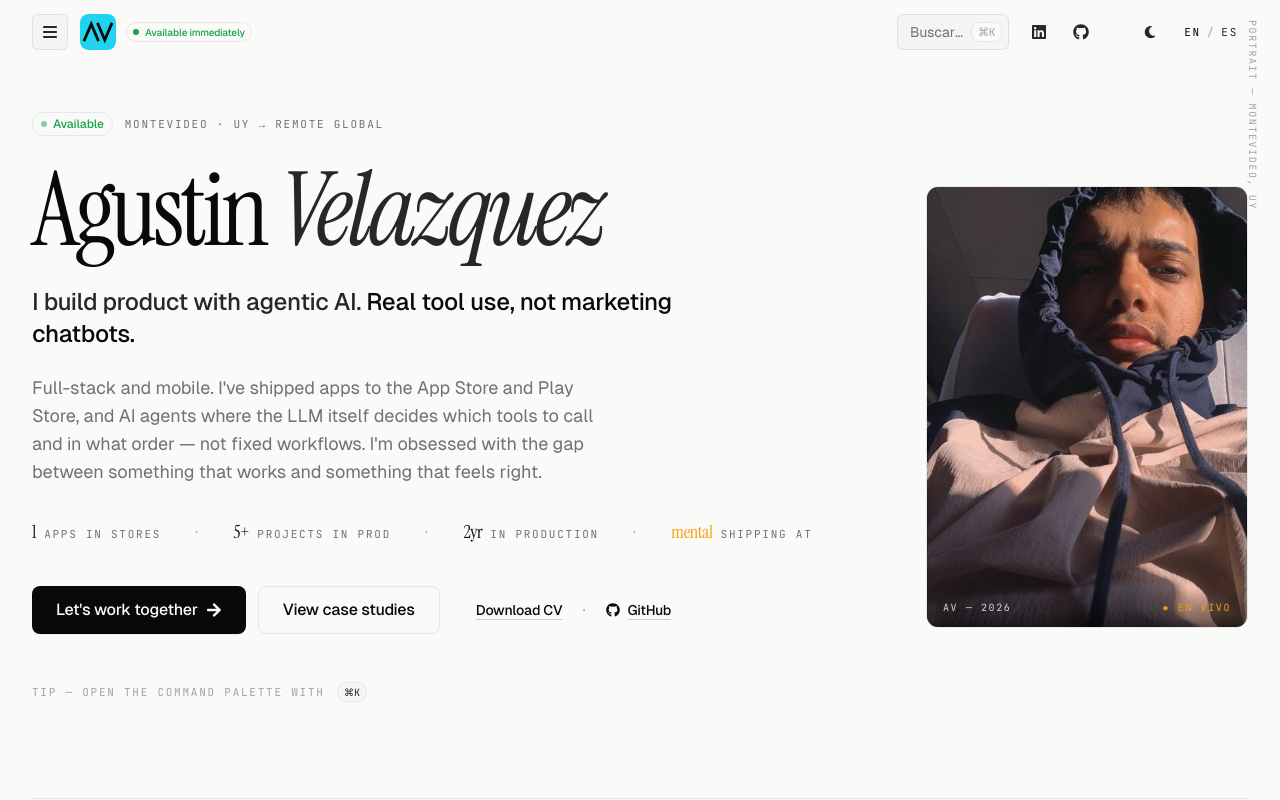
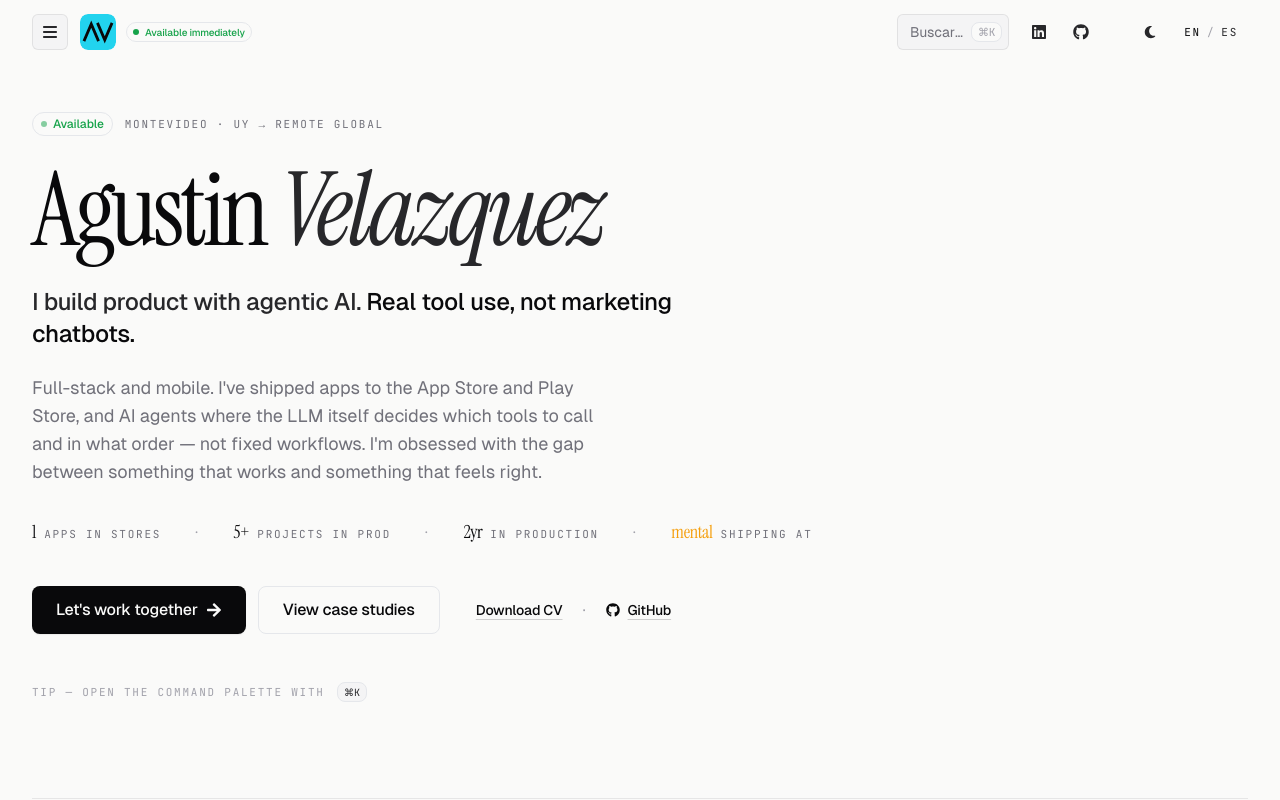
Before and after one commit to AgustinVelazquez0/React_Portfolio_Av, a React (Vite) app: page / in a window 1280 px wide. Shown: the top 800 px of the page. Built offline with nearby package versions, Linux system fonts and the light colour scheme; no server answers.

Commit message:
delete photo

```diff
--- a/src/components/sections/Hero.jsx
+++ b/src/components/sections/Hero.jsx
@@ -3,7 +3,6 @@
 import { fadeUp, stagger, transitions } from "../../lib/motion";
 import Button from "../ui/Button";
 import Tag from "../ui/Tag";
-import profilePic from "../../assets/Agustin.png";
 import { CV_URL_ES, CV_URL_EN } from "../../constants";
 import { FaArrowRight, FaGithub } from "react-icons/fa";
 
@@ -22,13 +21,12 @@
       id="hero"
       className="pt-28 pb-16 lg:pb-24 min-h-[88vh] flex items-center"
     >
-      <div className="w-full grid grid-cols-1 lg:grid-cols-12 gap-12 items-center">
-        {/* Columna texto — 8/12 (proporción editorial) */}
+      <div className="w-full max-w-4xl">
         <motion.div
           variants={stagger(0.05)}
           initial="hidden"
           animate="visible"
-          className="lg:col-span-8 flex flex-col items-start"
+          className="flex flex-col items-start"
         >
           {/* Eyebrow mono — location + niche */}
           <motion.div variants={fadeUp} className="mb-6 flex items-center gap-3">
@@ -150,48 +148,6 @@
             </kbd>
           </motion.p>
         </motion.div>
-
-        {/* Columna imagen — 4/12 — sin glow, con marco editorial */}
-        <motion.div
-          initial={{ opacity: 0, x: 24 }}
-          animate={{ opacity: 1, x: 0 }}
-          transition={{ ...transitions.enter, delay: 0.2 }}
-          className="lg:col-span-4 flex justify-center lg:justify-end"
-        >
-          <figure className="relative">
-            <div className="relative overflow-hidden rounded-xl border border-line-DEFAULT bg-surface-1">
-              <img
-                src={profilePic}
-                alt="Agustin Velazquez — Full-Stack Engineer"
-                loading="eager"
-                width="320"
-                height="440"
-                className="w-[280px] lg:w-[320px] h-[400px] lg:h-[440px] object-cover
-                  grayscale-[15%] hover:grayscale-0
-                  transition-all duration-slow ease-standard"
-              />
-              {/* Marca de agua editorial inferior */}
-              <div className="absolute bottom-0 inset-x-0 px-4 py-3
-                bg-gradient-to-t from-black/60 to-transparent
-                flex items-center justify-between">
-                <span className="font-mono text-[10px] uppercase tracking-mono text-white/80">
-                  AV — 2026
-                </span>
-                <span className="font-mono text-[10px] uppercase tracking-mono text-accent">
-                  ● en vivo
-                </span>
-              </div>
-            </div>
-            {/* Etiqueta lateral tipo editorial */}
-            <figcaption
-              className="absolute -right-3 top-6 rotate-90 origin-top-right
-              font-mono text-[10px] uppercase tracking-mono text-ink-faint
-              hidden lg:block"
-            >
-              Portrait — Montevideo, UY
-            </figcaption>
-          </figure>
-        </motion.div>
       </div>
     </section>
   );
```
